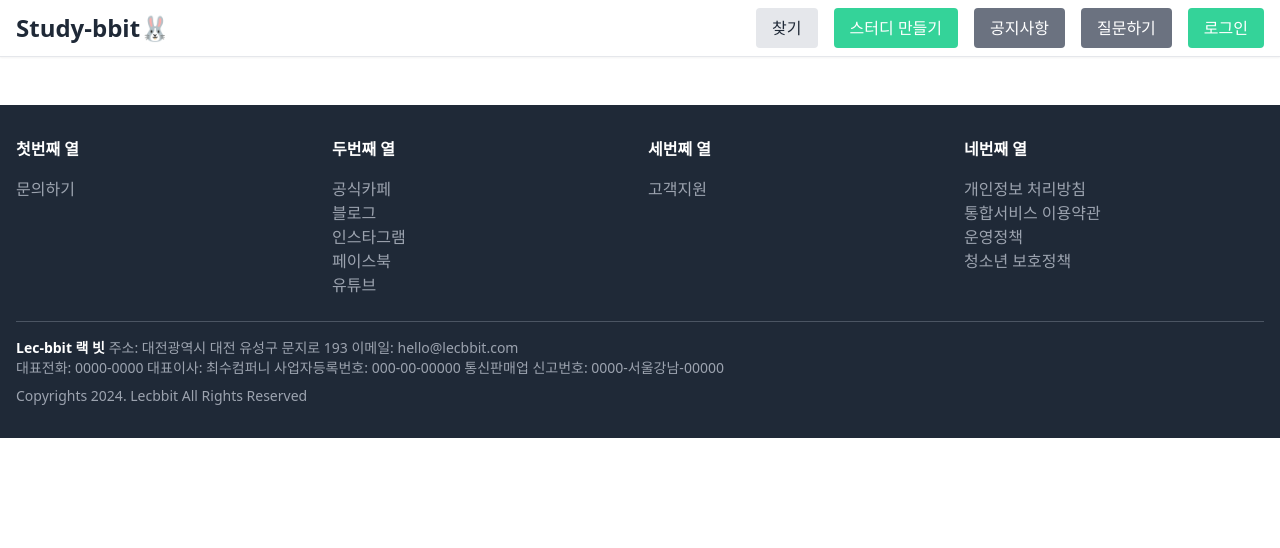
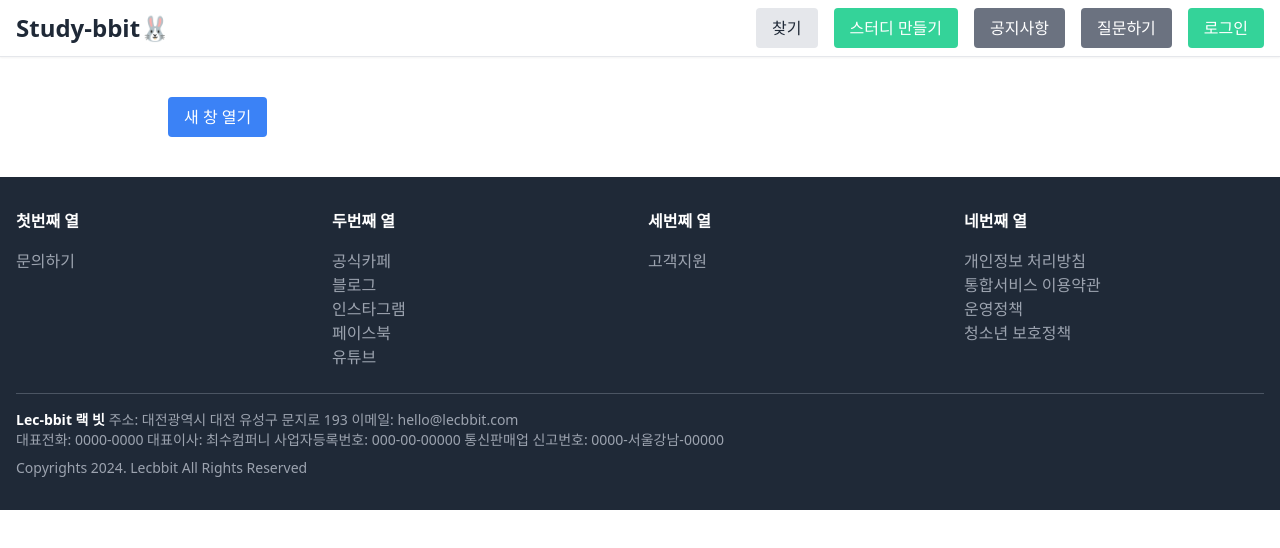
Before and after one commit to lightsaber29/study-bit_front, a React (Create React App) app: page /portal-test in a window 1280 px wide. Shown: the top 548 px of the page. Built offline with nearby package versions, Linux system fonts and the light colour scheme.

Commit message:
test: 새 창으로 열기 테스트

```diff
--- /dev/null
+++ b/src/routes/study/createPortalTest.js
@@ -0,0 +1,87 @@
+import React, { useState, useEffect } from 'react';
+import ReactDOM from 'react-dom';
+
+// 새 창에 렌더링될 컴포넌트
+const PopupContent = ({ onClose }) => {
+  return (
+    <div className="p-4">
+      <h2 className="text-xl font-bold mb-4">새 창 테스트</h2>
+      <p className="mb-4">이 내용은 새 창에 렌더링됩니다.</p>
+      <button
+        onClick={onClose}
+        className="bg-red-500 text-white px-4 py-2 rounded hover:bg-red-600"
+      >
+        창 닫기
+      </button>
+    </div>
+  );
+};
+
+// Portal을 생성하고 관리하는 메인 컴포넌트
+const PortalTest = () => {
+  const [externalWindow, setExternalWindow] = useState(null);
+  const [containerElement, setContainerElement] = useState(null);
+
+  const openWindow = () => {
+    const width = 500;
+    const height = 400;
+    const left = window.screen.width / 2 - width / 2;
+    const top = window.screen.height / 2 - height / 2;
+
+    const newWindow = window.open(
+      '',
+      '',
+      `width=${width},height=${height},left=${left},top=${top}`
+    );
+
+    if (newWindow) {
+      // 새 창의 기본 스타일 설정
+      newWindow.document.body.style.margin = '0';
+      newWindow.document.title = '팝업 테스트';
+
+      // React 컴포넌트를 마운트할 div 생성
+      const container = newWindow.document.createElement('div');
+      newWindow.document.body.appendChild(container);
+
+      setExternalWindow(newWindow);
+      setContainerElement(container);
+    }
+  };
+
+  const closeWindow = () => {
+    if (externalWindow) {
+      externalWindow.close();
+      setExternalWindow(null);
+      setContainerElement(null);
+    }
+  };
+
+  // 컴포넌트 언마운트 시 창 정리
+  useEffect(() => {
+    return () => {
+      if (externalWindow) {
+        externalWindow.close();
+      }
+    };
+  }, [externalWindow]);
+
+  return (
+    <div className="p-4">
+      <button
+        onClick={openWindow}
+        className="bg-blue-500 text-white px-4 py-2 rounded hover:bg-blue-600"
+      >
+        새 창 열기
+      </button>
+
+      {containerElement && externalWindow &&
+        ReactDOM.createPortal(
+          <PopupContent onClose={closeWindow} />,
+          containerElement
+        )
+      }
+    </div>
+  );
+};
+
+export default PortalTest;
--- a/src/routes/study/routes.js
+++ b/src/routes/study/routes.js
@@ -7,6 +7,7 @@ const StudyFiles = lazy(() => import('./StudyFiles'));
 const StudySchedule = lazy(() => import('./StudySchedule'));
 const StudyMeeting = lazy(() => import('./StudyMeeting'));
 const StudySettings = lazy(() => import('./StudySettings'));
+const PortalTest = lazy(() => import('./createPortalTest'));
 
 const studyRoutes = [
   {
@@ -32,6 +33,10 @@ const studyRoutes = [
   {
     path: '/study/:roomId/settings',
     element: <StudySettings />
+  },
+  {
+    path: '/portal-test',
+    element: <PortalTest />
   }
 ];
 
```
